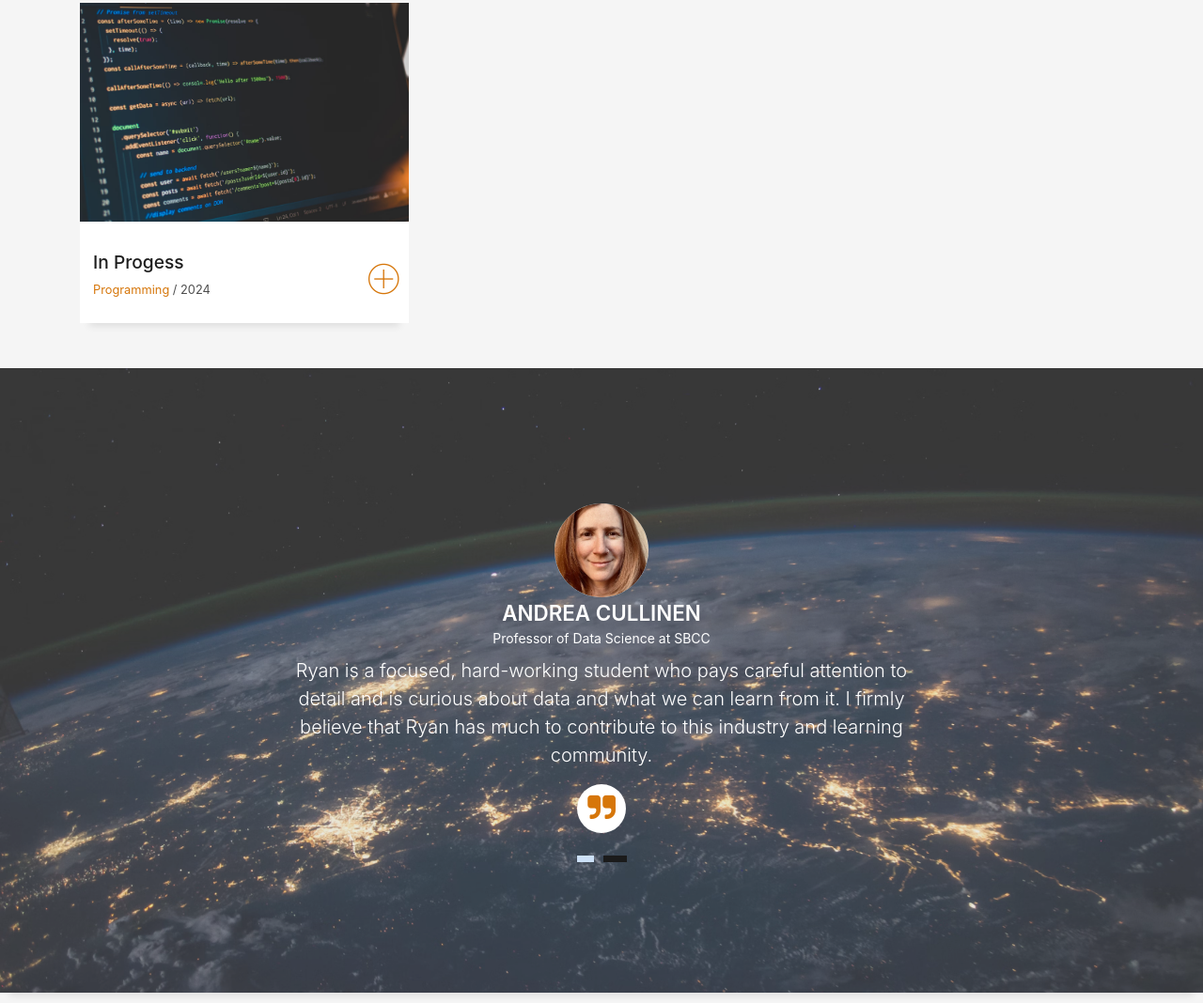
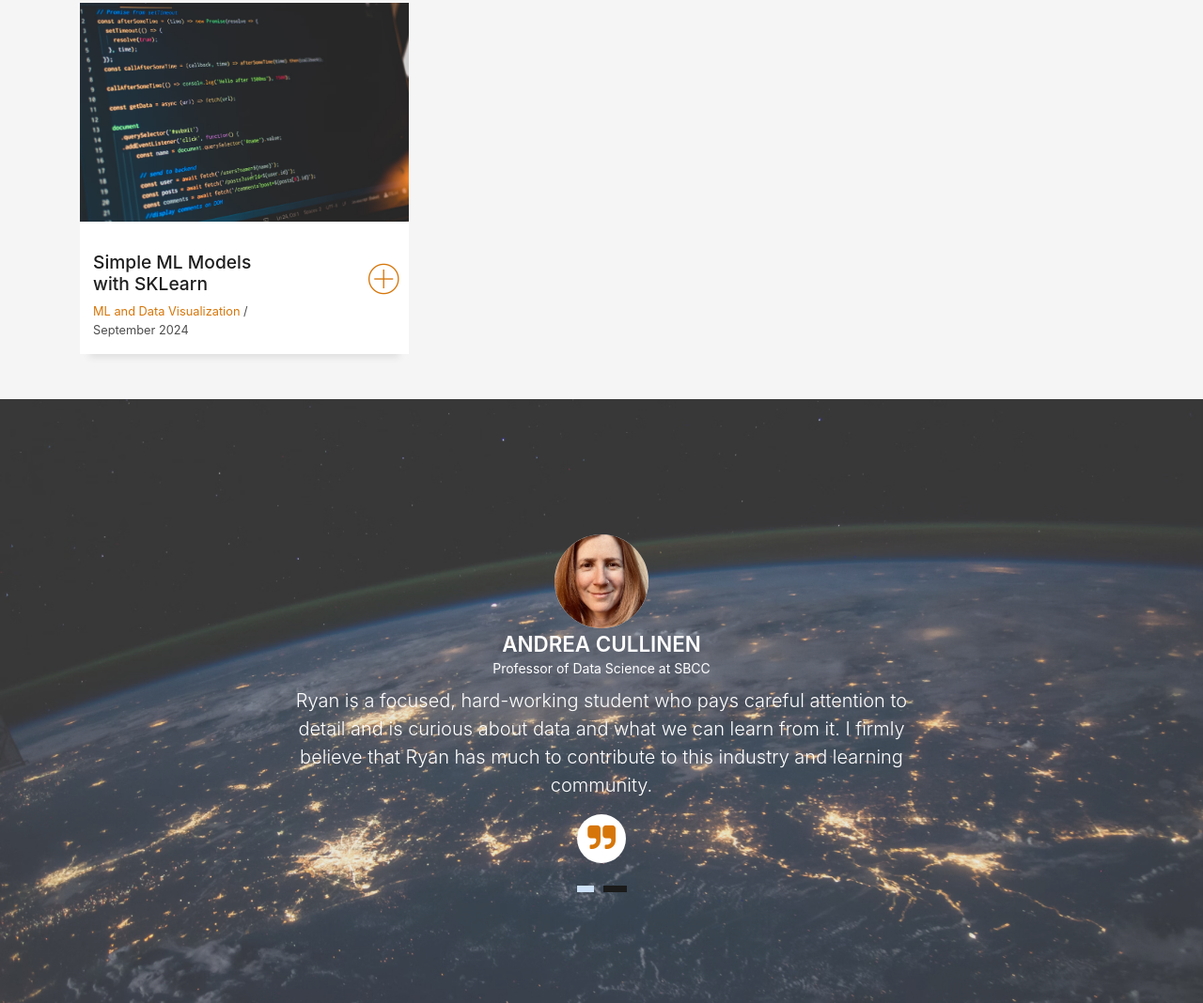
Before and after one commit to lindbergryan04/lindbergryan04.github.io, a plain HTML site: page index.html in a window 1280 px wide. Shown: the part 2084-3152 px from the top of the page at 94% size. Drawn offline with Linux system fonts and the light colour scheme; files whose address does not match are found by name.

Commit message:
Updating projects section

```diff
--- a/index.html
+++ b/index.html
@@ -172,16 +172,16 @@
       <div class="row">
         <div class="col-md-4">
           <div class="work-box">
-            <a href="img/work-1.jpg" data-lightbox="gallery-mf">
+            <a href="https://github.com/lindbergryan04/apple-prediction-models" data-lightbox="gallery-mf">
               <div class="work-img">
                 <img src="img/project1photo.jpg" alt="" class="img-fluid">
               </div>
               <div class="work-content">
                 <div class="row">
                   <div class="col-sm-8">
-                    <h2 class="w-title">In Progess</h2>
+                    <h2 class="w-title">Simple ML Models with SKLearn</h2>
                     <div class="w-more">
-                      <span class="w-ctegory">Programming</span> / <span class="w-date">2024</span>
+                      <span class="w-ctegory">ML and Data Visualization</span> / <span class="w-date"> September 2024</span>
                     </div>
                   </div>
                   <div class="col-sm-4">
```
Also changed, not shown: 1 other file.
